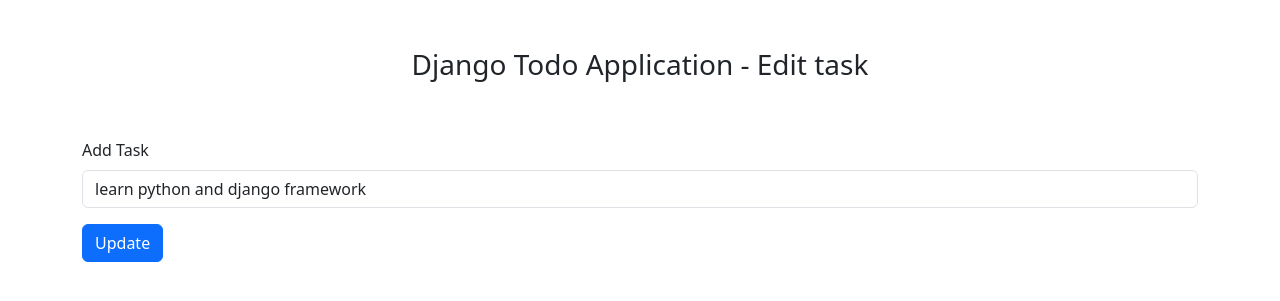
After one commit to jidris-spec/Task-todo, a Django app: page /todo/edit_task/2/ in a window 1280 px wide. The commit adds this page. Shown: the top 301 px of the page. Run offline with Django 5.2, Linux system fonts and the light colour scheme; data comes from the database, SQL or seed files in the repository; both versions use the stored data as it was after the commit.

Commit message:
Todo app final commit

```diff
--- /dev/null
+++ b/templates/edit_task.html
@@ -0,0 +1,30 @@
+<!DOCTYPE html>
+<html lang="en">
+<head>
+    <meta charset="UTF-8">
+    <meta name="viewport" content="width=device-width, initial-scale=1.0">
+    <title>Edit task Django Todo Application</title>
+    <!-- Bootstrap -->
+ <link href="https://cdn.jsdelivr.net/npm/bootstrap@5.3.0-alpha1/dist/css/bootstrap.min.css" rel="stylesheet" integrity="sha384-GLhlTQ8iRABdZLl6O3oVMWSktQOp6b7In1Zl3/Jr59b6EGGoI1aFkw7cmDA6j6gD" crossorigin="anonymous">
+ <script src="https://cdn.jsdelivr.net/npm/bootstrap@5.3.0-alpha1/dist/js/bootstrap.bundle.min.js" integrity="sha384-w76AqPfDkMBDXo30jS1Sgez6pr3x5MlQ1ZAGC+nuZB+EYdgRZgiwxhTBTkF7CXvN" crossorigin="anonymous"></script>
+ <!-- Font Awesome Icons -->
+ <link rel="stylesheet" href="https://cdnjs.cloudflare.com/ajax/libs/font-awesome/4.7.0/css/font-awesome.min.css">
+
+</head>
+<body>
+   <div class="container">
+ <h3 class="pt-5 pb-5 text-center"> Django Todo Application - Edit task</h3>
+ <form action="{% url 'edit_task' get_task.pk %}" method="POST" class="form">
+    {% csrf_token %}
+    <div class="mb-3">
+        <label for="id_task" class="form-label">Add Task</label>
+        <input type="text" name="task" maxlength="100" class="form-control" placeholder="Enter Task" value="{{ get_task.task}}">
+    </div>
+    <div class="mb-3">
+        <input type="submit" value="Update" class="btn btn-primary">
+    </div>
+</form>
+   </div>
+
+</body>
+</html>
--- a/todo/urls.py
+++ b/todo/urls.py
@@ -2,7 +2,16 @@
 from . import views
 
 urlpatterns = [
+                # add task
         path('addTask/', views.addTask, name='addTask'),
+                # mark as done
         path('mark_as_done/<int:pk>/', views.mark_as_done, name='mark_as_done'),
+                # mark as undone
+        path('mark_as_undone/<int:pk>/', views.mark_as_undone, name='mark_as_undone'),
+                # edit task
+        path('edit_task/<int:pk>/', views.edit_task, name='edit_task'),
+        # delete task
+        path('delete_task/<int:pk>/', views.delete_task, name='delete_task'),
+
 
 ]
--- a/todo/views.py
+++ b/todo/views.py
@@ -13,5 +13,30 @@
     task.save()
     return redirect('home')
 
+def mark_as_undone(request, pk):
+    task = get_object_or_404(Task, pk=pk)
+    task.is_completed = False
+    task.save()
+    return redirect('home')
+
+def edit_task(request, pk):
+    get_task = get_object_or_404(Task, pk=pk)
+    if request.method == 'POST':
+        new_task = request.POST['task']
+        get_task.task  = new_task
+        get_task.save()
+        return redirect('home')
+    else:
+        context = {
+            'get_task': get_task,
+        }
+    return render(request, 'edit_task.html', context)
+
+def delete_task(request, pk):
+    delete_this_task = get_object_or_404(Task, pk=pk)
+    delete_this_task.delete()
+    return redirect('home')
+
+
 
 # Create your views here.
```
Also changed, not shown: templates/home.html (+8 -3 lines), db.sqlite3.
